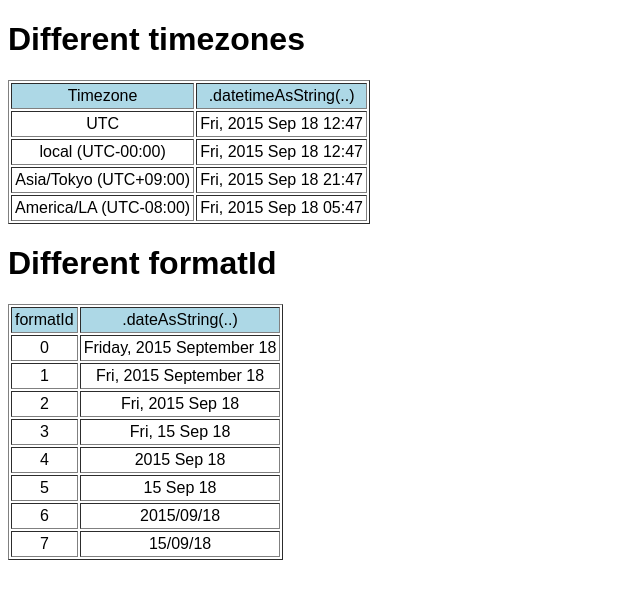
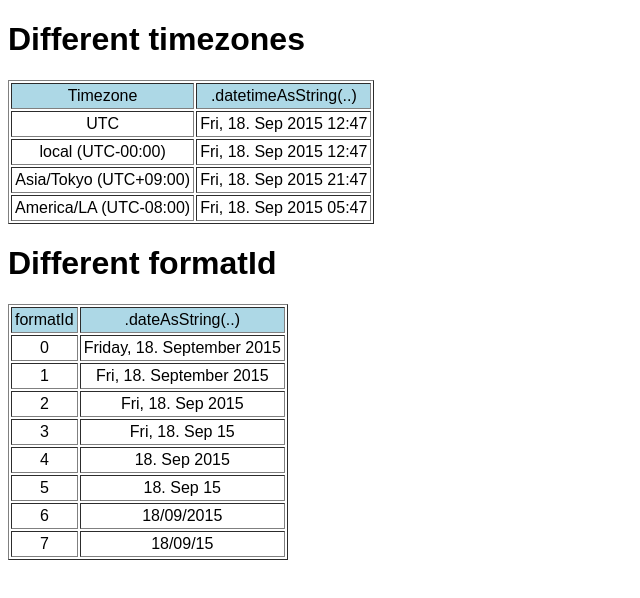
Before and after one commit to FCOO/datetime-format, a website: page examples/index.html in a window 1280 px wide. Shown: the whole page, without its empty margins (0-640 px from the left). Drawn offline with Linux system fonts and the light colour scheme.

Commit message:
First version

```diff
--- a/examples/index.html
+++ b/examples/index.html
@@ -20,7 +20,7 @@
 
 	<script>
 		var myDateTimeFormat = new DateTimeFormat({
-			format: 'YMD',
+			format: 'DMY',
 			timeFormat: '24',
 			timezones: [
 				{id:'Asia/Tokyo',						name:'Asia/Tokyo'},
```
Also changed, not shown: dist/datetime-format.min.js (added).
